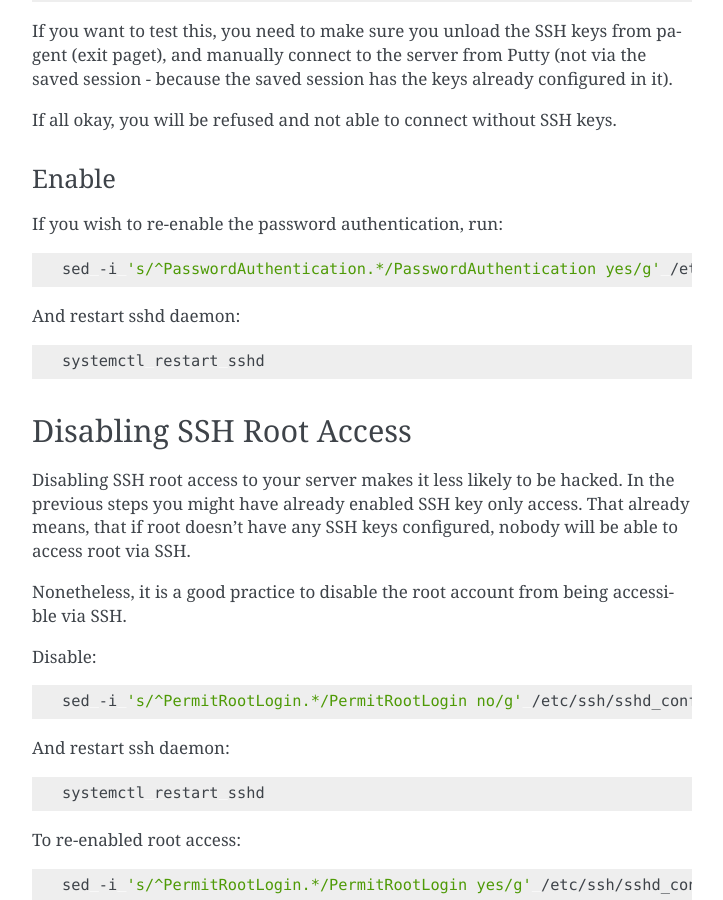
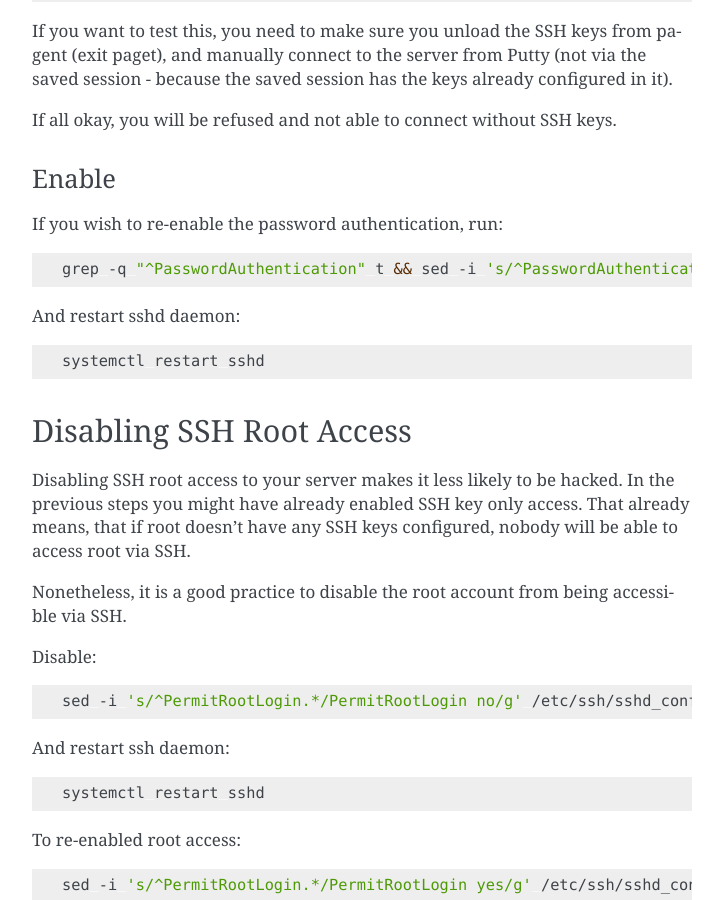
Before and after one commit to nuriel77/iri-playbook, a Sphinx documentation site: the page built from docs/securityhardening.rst, in a window 1280 px wide and 900 px high, scrolled down 9132 px. Shown: the whole window, without its empty margins (388-1111 px from the left). Built offline with Sphinx 7.4.7, drawn with Linux system fonts in a browser that asks for light colours.

Commit message:
Improve ssh config doc, remove nginx uninstall

```diff
--- a/docs/securityhardening.rst
+++ b/docs/securityhardening.rst
@@ -217,7 +217,7 @@
 
 .. code:: bash
 
-  sed -i 's/^PasswordAuthentication.*/PasswordAuthentication yes/g' /etc/ssh/sshd_config
+  grep -q "^PasswordAuthentication" t && sed -i 's/^PasswordAuthentication.*/PasswordAuthentication no/g' /etc/ssh/sshd_config || echo "PasswordAuthentication no" >> /etc/ssh/sshd_config
 
 And restart sshd daemon:
 
```
Also changed, not shown: 1 other file.
